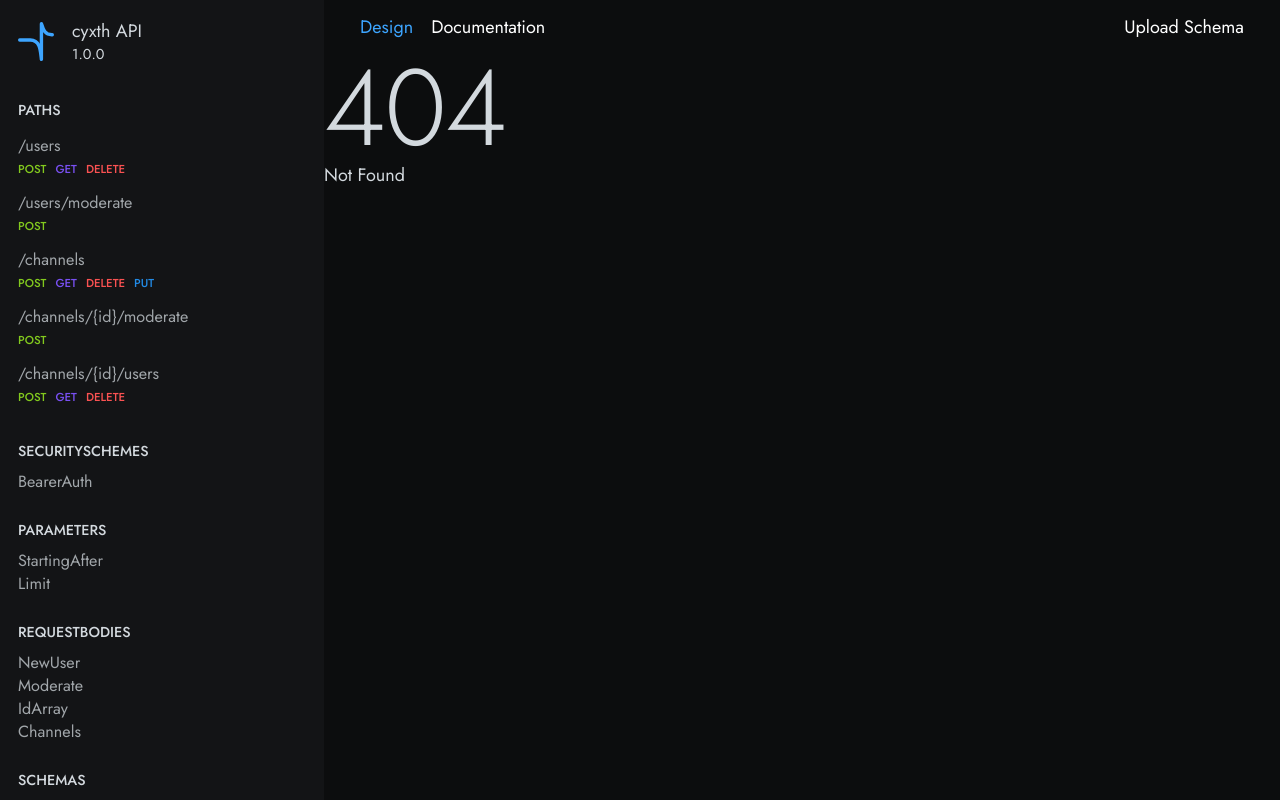
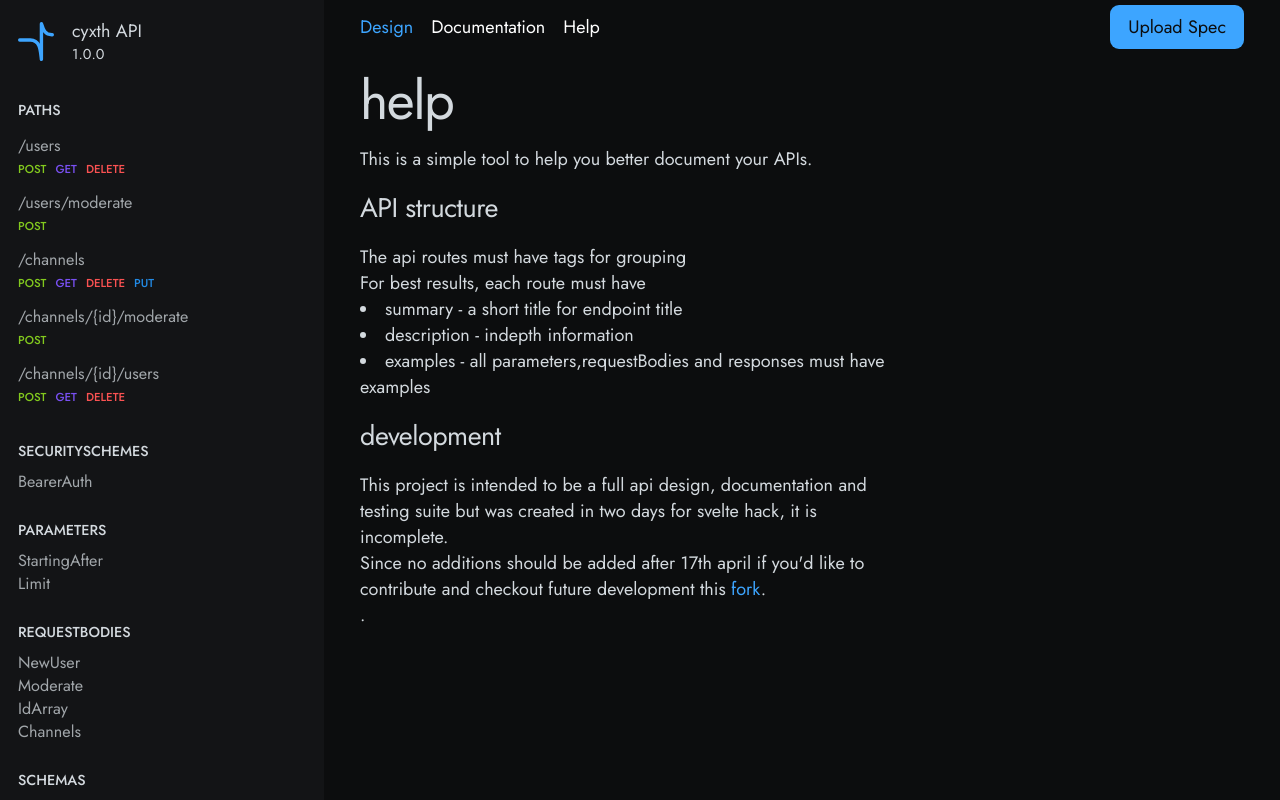
Before and after one commit to crypticwasp254/oas-explorer, a SvelteKit app: page /help in a window 1280 px wide. Before the commit this address had no page. Built offline with nearby package versions, Linux system fonts and the light colour scheme.

Commit message:
finalize s-h version

```diff
--- a/src/components/testapi.js
+++ b/src/components/testapi.js
@@ -1,4 +1,6 @@
-export const testspec = `openapi: 3.0.0
+export const testspec = `# this is a test api
+# upload your own specification to read documentation
+openapi: 3.0.0
 info:
     version: '1.0.0'
     title: 'cyxth API'
--- a/src/routes/+layout.svelte
+++ b/src/routes/+layout.svelte
@@ -5,20 +5,9 @@
 	import Content from '$identity/content.svelte';
 	import CyxthLogo from '$identity/cyxthLogo.svelte';
 	import { onMount } from 'svelte';
-
 	import { source, specification } from '$components/store';
 
-	// views
-	let activeView = 'design';
-	let views = ['design', 'documentation'];
-	const switchView = async (view) => {
-		activeView = view;
-		if (activeView === 'design') {
-			goto('/');
-		} else {
-			goto(`/${view}`);
-		}
-	};
+	import { page } from '$app/stores';
 
 	// spec
 	let specSource = testspec;
@@ -54,6 +43,29 @@
 		});
 
 		reader.readAsText(file);
+	};
+
+	$: current_page = undefined;
+
+	$: {
+		let pages_d = $page.url.pathname.split('/');
+		let pages_t = pages_d[pages_d.length - 1];
+		if (pages_t === '') pages_t = 'design';
+		current_page = pages_t;
+	}
+
+	// views
+
+	let activeView = current_page === undefined ? 'design' : current_page;
+
+	let views = ['design', 'documentation', 'help'];
+	const switchView = async (view) => {
+		activeView = view;
+		if (activeView === 'design') {
+			goto('/');
+		} else {
+			goto(`/${view}`);
+		}
 	};
 </script>
 
@@ -118,7 +130,7 @@
 					{/each}
 				{/if}
 			</div>
-		{:else}
+		{:else if activeView === 'documentation'}
 			<div class="elements">
 				<div class="apiblock doc-side-block">
 					<div class="block-title">resources</div>
@@ -134,6 +146,10 @@
 						</div>
 					{/each}
 				</div>
+			</div>
+		{:else}
+			<div class="elements">
+				<h2 class="help-text">open api design and documentation help</h2>
 			</div>
 		{/if}
 	</div>
@@ -151,7 +167,8 @@
 				<!-- <div class="docs"> -->
 				<!-- <button on:click={() => (spec = generateDocs(specSource))}>regen</button> -->
 				<!-- </div> -->
-				<button class="button" on:click={uploadSpec}>upload schema</button>
+				<div class="btt">
+					<button class="button primary" on:click={uploadSpec}>upload spec</button>
 					<input
 						class="hidden"
 						type="file"
@@ -161,11 +178,34 @@
 					/>
 				</div>
 			</div>
+		</div>
 		<slot />
 	</div>
 </Content>
 
 <style lang="scss">
+	.elements {
+		h2.help-text {
+			font-size: 1.2rem;
+			line-height: 1.8rem;
+			font-weight: 400;
+			padding-block: 2rem;
+			text-transform: capitalize;
+		}
+	}
+
+	.btt {
+		height: 100%;
+		display: grid;
+		place-items: center;
+	}
+
+	button.primary {
+		background: var(--brand);
+		color: var(--surface1);
+		border-radius: 0.5rem;
+		padding: 0.5rem 1rem;
+	}
 	// sidebar
 	.sidebar {
 		position: relative;
--- /dev/null
+++ b/src/routes/help/+page.svelte
@@ -0,0 +1,42 @@
+<div class="helpdoc">
+	<h1 class="headline3">help</h1>
+	<p>this is a simple tool to help you better document your APIs.</p>
+	<h2 class="headline5">API structure</h2>
+	<p>the api routes must have tags for grouping</p>
+	<p>for best results, each route must have</p>
+	<ul>
+		<li>summary - a short title for endpoint title</li>
+		<li>description - indepth information</li>
+		<li>examples - all parameters,requestBodies and responses must have examples</li>
+	</ul>
+	<h2 class="headline5">development</h2>
+	<p>
+		this project is intended to be a full api design, documentation and testing suite but was
+		created in two days for svelte hack, it is incomplete.
+	</p>
+	<p>
+		since no additions should be added after 17th april if you'd like to contribute and checkout
+		future development this <a href="https://github.com/cyxth/oas-explorer">fork</a>.
+	</p>
+	<p>.</p>
+</div>
+
+<style lang="scss">
+	.helpdoc {
+		padding-inline: 2rem;
+		max-width: 34rem;
+	}
+
+	h1,
+	h2 {
+		padding-block: 1rem;
+	}
+
+	p::first-letter {
+		text-transform: capitalize;
+	}
+
+	ul {
+		list-style-position: inside;
+	}
+</style>
--- a/svelte.config.js
+++ b/svelte.config.js
@@ -15,7 +15,10 @@ const config = {
 			// pages: 'build',
 			// assets: 'build',
 			// fallback: null
-		})
+		}),
+		files: {
+			serviceWorker: 'src/sw.js'
+		}
 		// paths: {
 		// 	base: process.env.NODE_ENV === 'production' ? '/sveltekit-gh-pages' : ''
 		// }
```
Also changed, not shown: src/sw.js (added, +76 -0 lines), 1 other file (tests, documents, lock files or other folders). Lines whose indentation alone changed are shown as unchanged.
